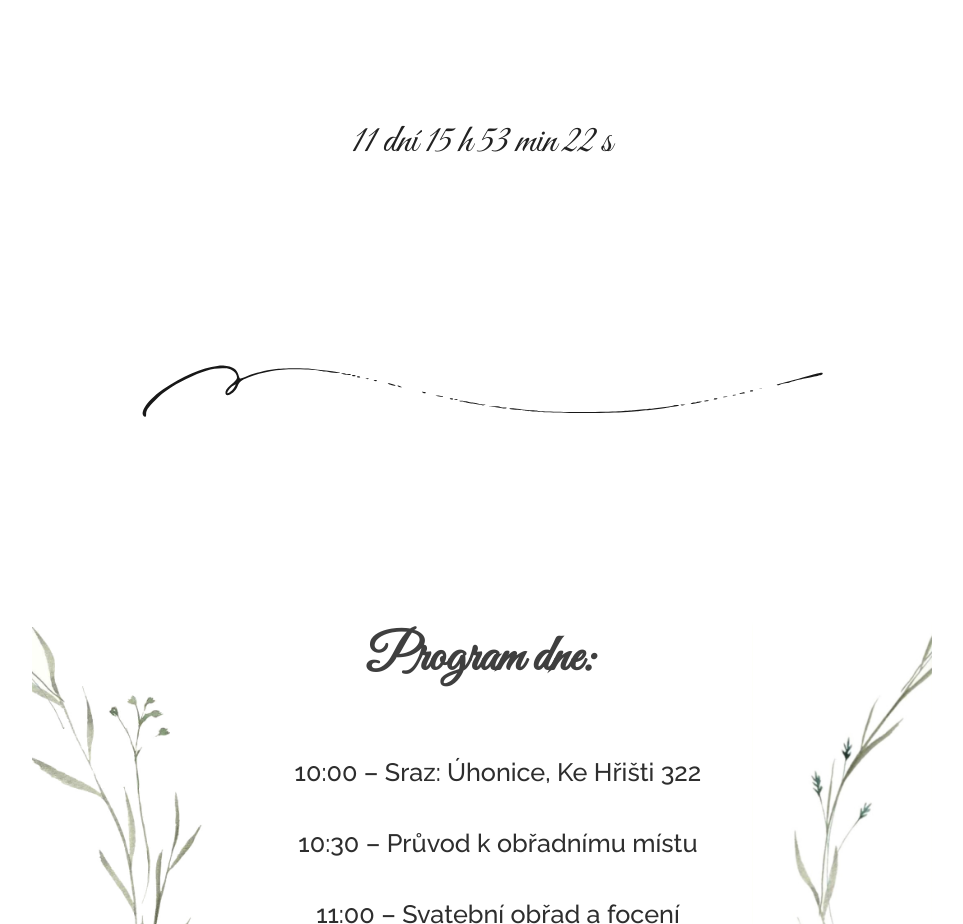
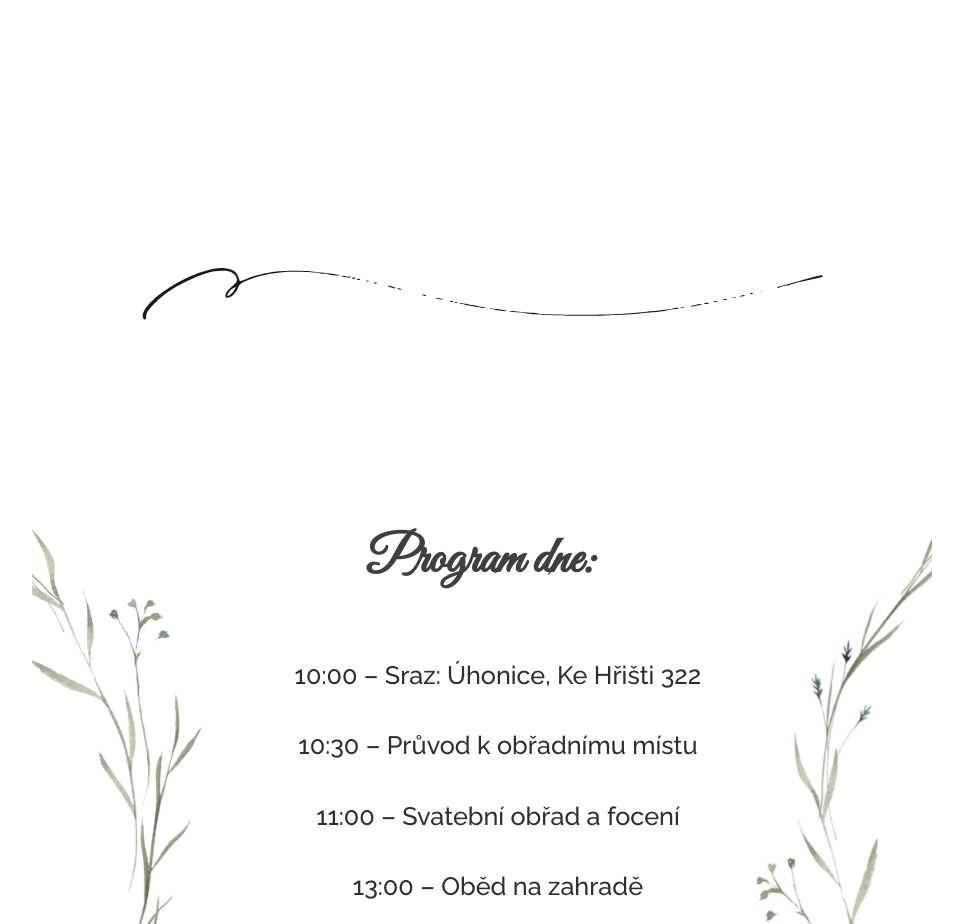
Before and after one commit to jancvrcek-cz/anicka_matej, a plain HTML site: page index.html in a window 1280 px wide. Shown: the part 1610-2534 px from the top of the page, without its empty margins (158-1121 px from the left). Drawn offline with Linux system fonts and the light colour scheme.

Commit message:
Update index.html

```diff
--- a/index.html
+++ b/index.html
@@ -122,7 +122,7 @@
 <section class="hero" id="uvod">
   <img src="matej.jpg" alt="Úvodní fotografie">
   <img src="zenich.svg" alt="Snoubenci">
-  <div class="countdown" id="countdown" aria-live="polite"></div>
+  <!-- <div class="countdown" id="countdown" aria-live="polite"></div> -->
 </section>
 
 <div class="divider"><img src="flowers.svg" alt="Oddělovač květin"></div>
```
